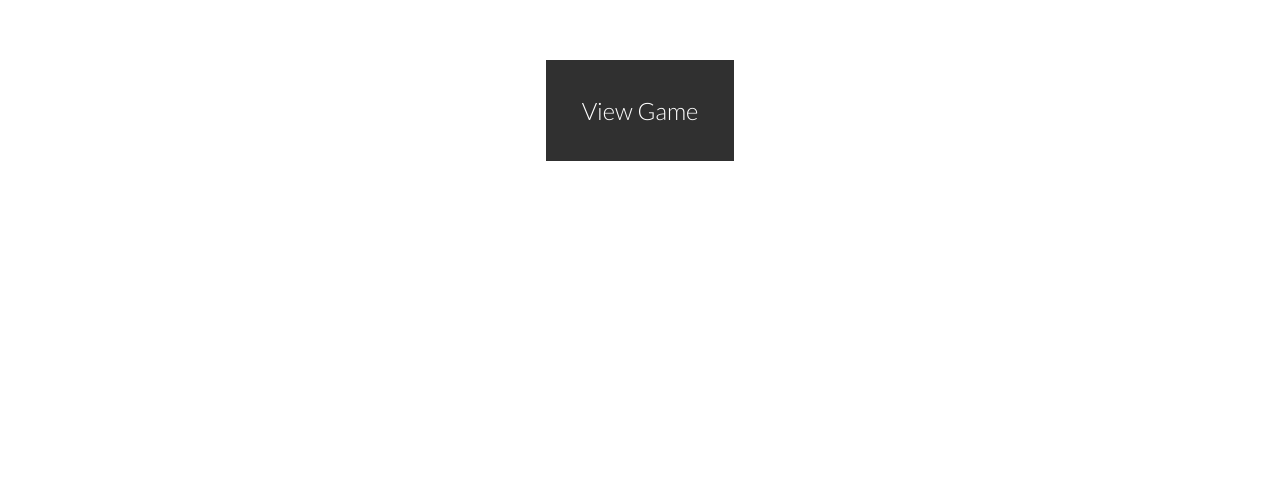
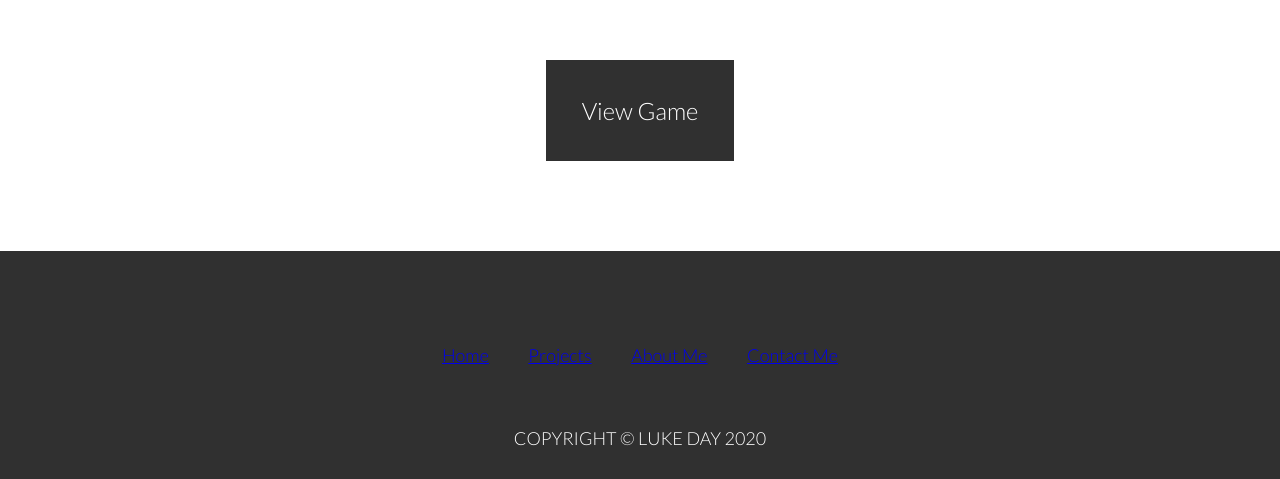
Before and after one commit to dayluke/dayluke.github.io, a plain HTML site: page golf-pads.html in a window 1280 px wide. Shown: the part 1375-1854 px from the top of the page. Before the commit the page ends 1626 px from the top, so only its background shows below. Drawn offline with Linux system fonts and the light colour scheme.

Commit message:
Added the footer to the Golf Pads project page, and added a link to the View Game button. Updated the class of the View Game button on the Yvaga Station project page.

```diff
--- a/css/style.css
+++ b/css/style.css
@@ -448,4 +448,5 @@ h3 {
 .page__project--button:hover {
     background: var(--clr-light);
     color: var(--clr-dark);
+    cursor: pointer;
 }
--- a/golf-pads.html
+++ b/golf-pads.html
@@ -55,7 +55,22 @@
         </section>
 
         <section class="page__project">
-            <button class="page__project--button">View Game</button>
+            <a href="https://play.google.com/store/apps/details?id=com.Littlelumos.GolfPads" target="_blank">
+                <button class="page__project--button">View Game</button>
+            </a>
+        </section>
+
+        <!-- FOOTER -->
+        <section class="footer">
+            <div>
+                <ul>
+                    <li><a href="index.html">Home</a></li>
+                    <li><a href="index.html#projects">Projects</a></li>
+                    <li><a href="about-me.html">About Me</a></li>
+                    <li><a href="index.html#contact">Contact Me</a></li>
+                </ul>
+            </div>
+            <p style="text-transform: uppercase;">Copyright © Luke Day 2020</p>
         </section>
     </body>
 
```
Also changed, not shown: yvaga-station.html (+6 -1 lines).
